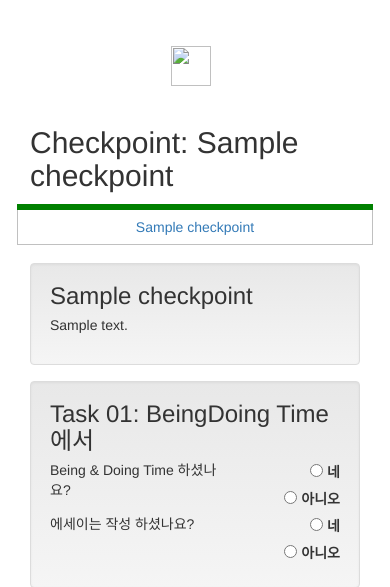
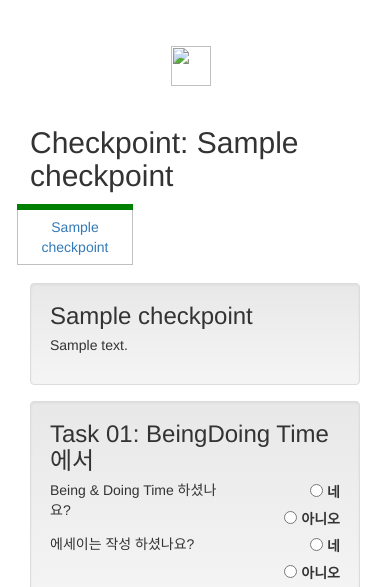
Before and after one commit to suminb/bnd, a Python web app: template bnd/templates/checkpoint/view.html in a window 390 px wide. Shown: the part 54-641 px from the top of the page. Run offline with Jinja, Linux system fonts and the light colour scheme; the template is opened without the code that fills it: most values are stand-ins (such as "Sample title", 1, 10 or a date in 2020); some libraries are stand-ins or nearby versions.

Commit message:
Dynamically adjust column sizes for checkpoints

```diff
--- a/bnd/static/main.css
+++ b/bnd/static/main.css
@@ -5,8 +5,10 @@ div.content {
 ul.checkpoint li {
 }
 div.checkpoint {
+  padding: 0;
+}
+div.checkpoint-inner {
   margin: 2px;
-  padding: 0;
 }
 div.checkpoint a {
   display: block;
--- a/bnd/templates/macros.html
+++ b/bnd/templates/macros.html
@@ -17,7 +17,8 @@
 {% macro render_checkpoints(user, team, checkpoints) %}
   <div class="row checkpoints">
   {% for checkpoint in checkpoints %}
-    <div class="col-sm-2 checkpoint">
+    <div class="col-xs-4 col-sm-3 col-md-3 col-lg-2 checkpoint">
+      <div class="checkpoint-inner">
         <div class="status score-{{ checkpoint.average_evaluation_for_user(user) | round | int }}"></div>
         <a class="checkpoint-view"
            data-team-id="{{ team.id }}"
@@ -25,6 +26,7 @@
            href="{{ url_for('checkpoint.view', checkpoint_id=checkpoint.id, team_id=team.id) }}">
           {{ checkpoint.title }}
         </a>
+      </div>
     </div>
   {% endfor %}
   </div>
```
Lines whose indentation alone changed are shown as unchanged.
